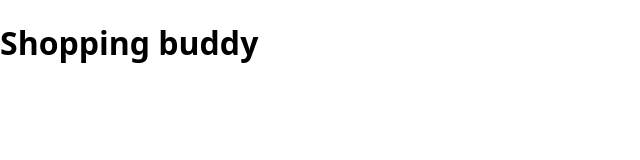
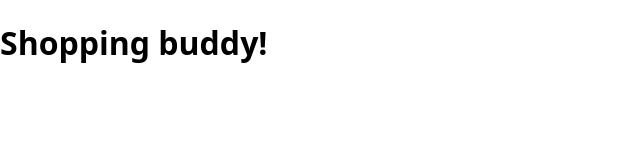
Before and after one commit to natush-NO/shopping-buddy, a Next.js app: page / in a window 1280 px wide. Shown: the top 160 px of the page, without its empty margins (0-640 px from the left). Built offline with nearby package versions, Linux system fonts and the light colour scheme.

Commit message:
I created the branch feature/create-shopping-item for the task 'Create Shopping Item'

```diff
--- a/pages/index.js
+++ b/pages/index.js
@@ -1,7 +1,7 @@
 export default function HomePage() {
   return (
     <div>
-      <h1>Shopping buddy</h1>
+      <h1>Shopping buddy!</h1>
     </div>
   );
 }
```
